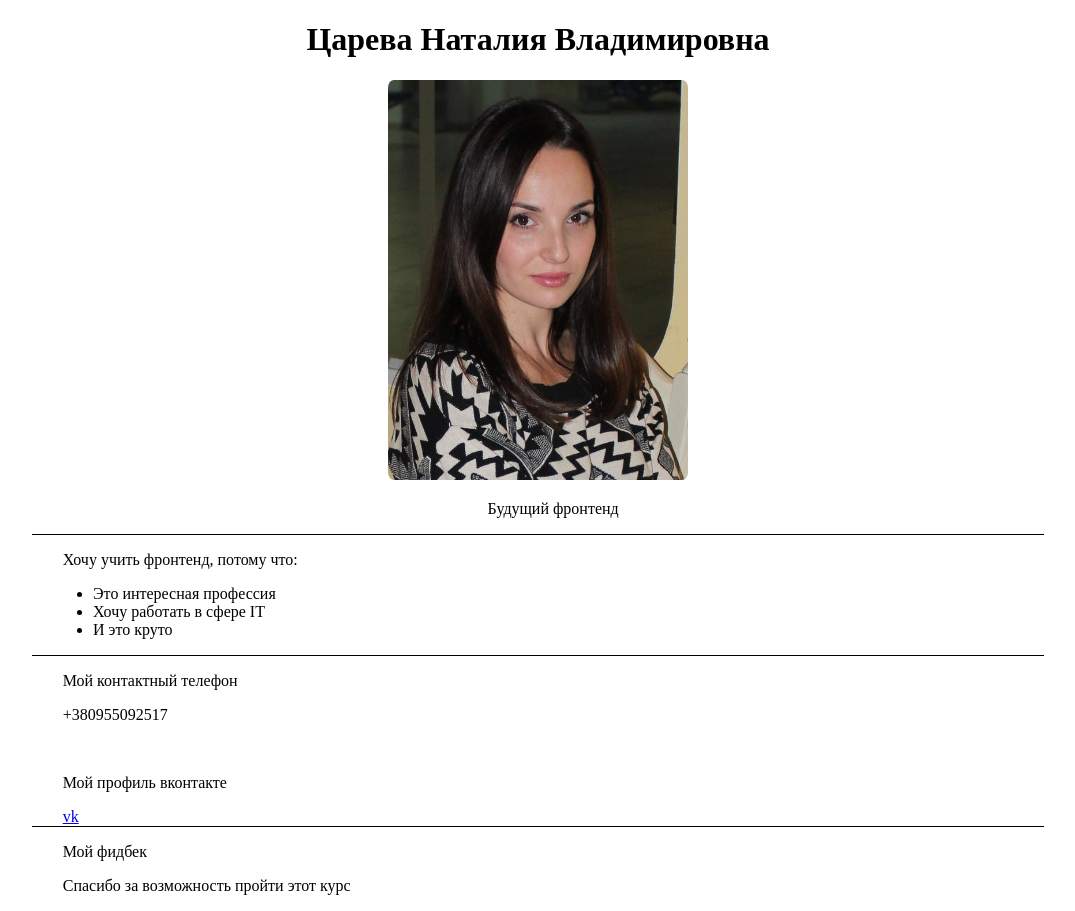
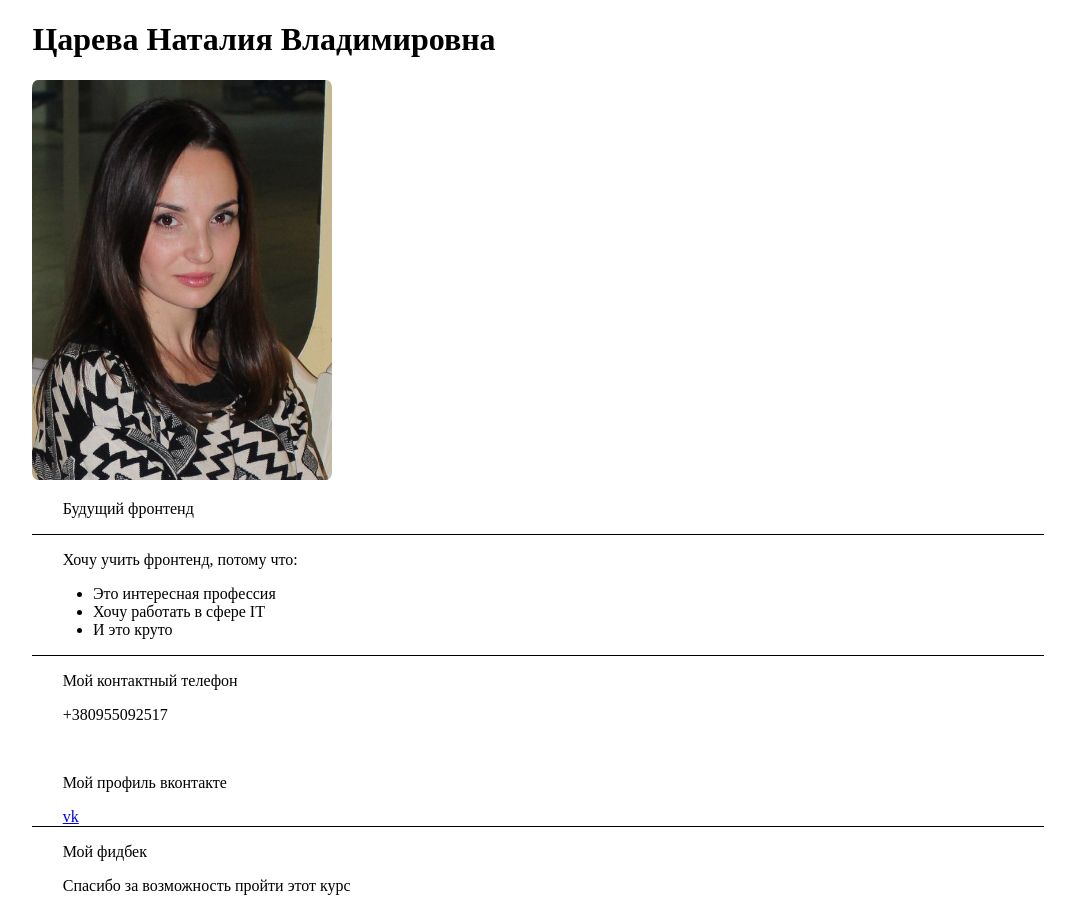
Before and after one commit to natalietsaryova/goit_homework, a plain HTML site: page GoIt hw/index.html in a window 1280 px wide. Shown: the whole page, without its empty margins (102-1177 px from the left). Drawn offline with Linux system fonts and the light colour scheme.

Commit message:
Update index.html

```diff
--- a/GoIt hw/index.html
+++ b/GoIt hw/index.html
@@ -7,15 +7,16 @@
 </head>
 <body>
 <div class="wrapper">
-		<div class="row line">
-			<div class="cell">
+<div class="row">
+<div class="header">
 <h1>Царева Наталия Владимировна</h1>
 </div>
-			<div class="cell">
+<div class="header">
 <img src="1.jpg" alt="photo">
 </div>
-			<div class="cell">
+<div class="header line">
 <p>Будущий фронтенд</p>
+
 </div>
 </div>
 <div class="row line">
@@ -32,10 +33,11 @@
 <br>
 <p>Мой профиль вконтакте</p>
 <a href="https://vk.com/id10668946" target="_blank">vk</a>
+<br>
 </div>
 <div class="row">
-			<p>Мой фидбек</p>
-			<p>Спасибо за возможность пройти этот курс</p>
+<p class="pl">Мой фидбек</p>
+<p class="pl">Спасибо за возможность пройти этот курс</p>
 </div>
 </div>
 </body>
```
Lines whose indentation alone changed are shown as unchanged.
